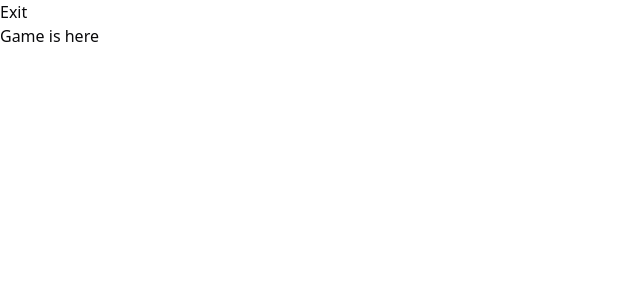
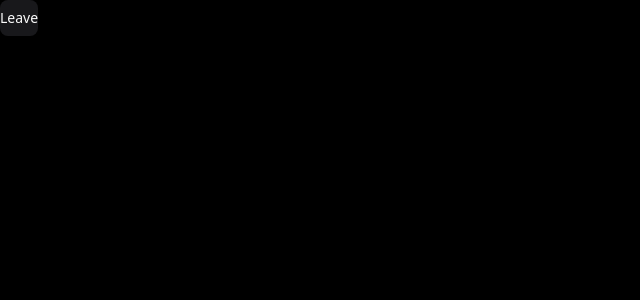
Before and after one commit to prajjwal000/game-room, a React (Vite) app: page /game in a window 1280 px wide. Shown: the top 300 px of the page, without its empty margins (0-640 px from the left). Built offline with nearby package versions, Linux system fonts and the light colour scheme.

Commit message:
use useNavigate hook

```diff
--- a/src/App.tsx
+++ b/src/App.tsx
@@ -8,7 +8,7 @@ function App() {
         navigate('/game')
     }
     return (
-        <div className="">
+        <div className="bg-black w-screen h-screen">
             <Button onClick={handleClick}> Create room </Button>
             <Button onClick={handleClick}> Join room </Button>
         </div>
--- a/src/Game.tsx
+++ b/src/Game.tsx
@@ -1,13 +1,20 @@
 // import { useState, useEffect, useRef } from 'react';
-import { Link } from 'react-router';
+import { useNavigate } from 'react-router';
 import './App.css';
+import { Button } from './components/ui/button';
 
 function Game() {
 
+    const navigate = useNavigate();
+    function handleClick(){
+        navigate('/')
+    }
+
     return (
         <>
-            <Link to="/">Exit</Link>
-            <h1> Game is here </h1>
+            <div className='bg-black w-screen h-screen'>
+                <Button onClick={handleClick}>Leave</Button>
+            </div>
         </>
     )
 }
```
